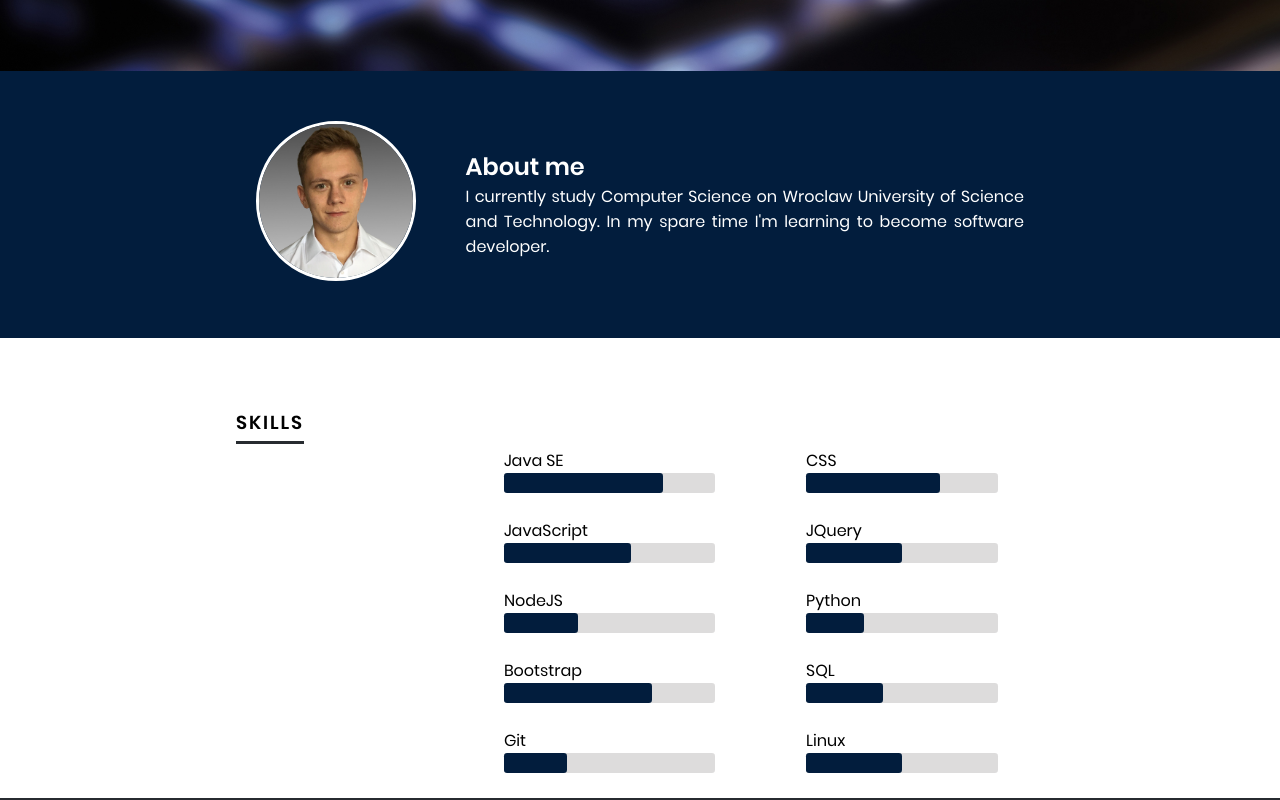
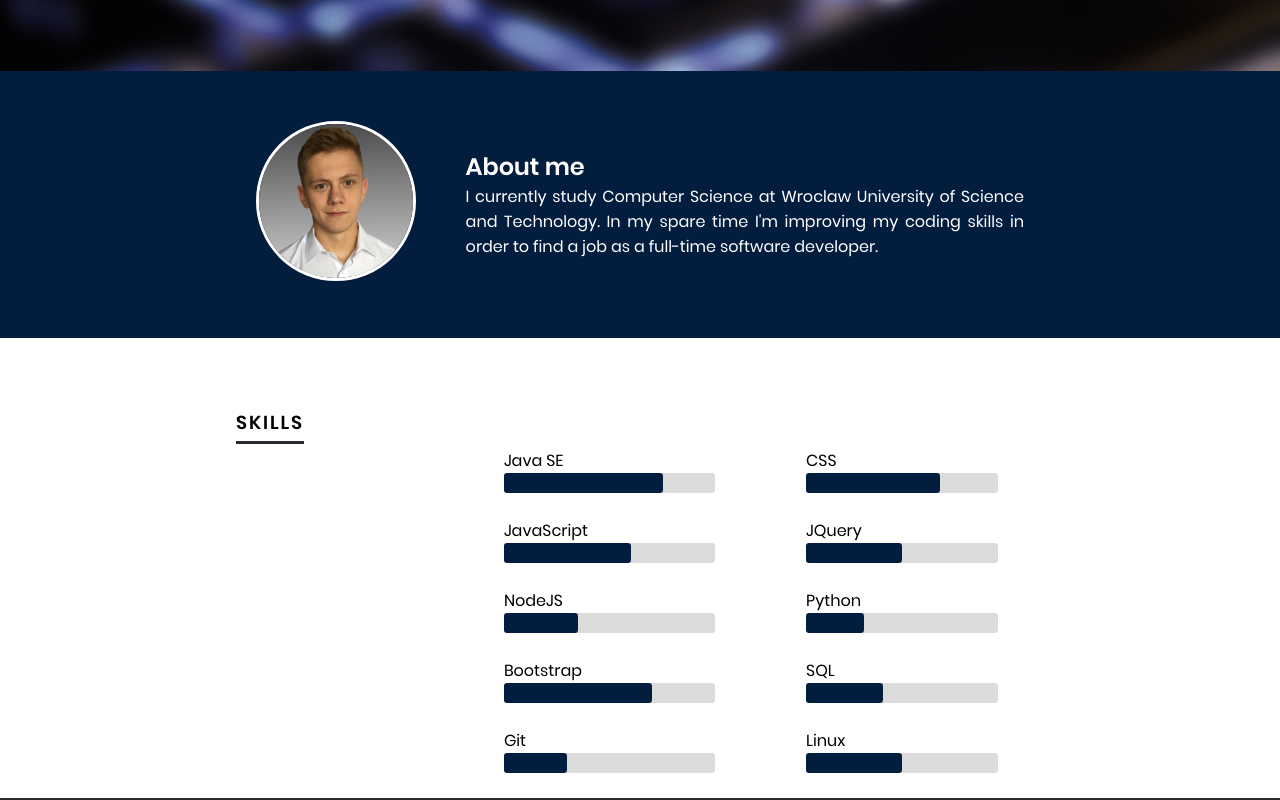
Before and after one commit to jakubfaldasz/jakubfaldasz.github.io, a plain HTML site: page index.html in a window 1280 px wide. Shown: the part 729-1529 px from the top of the page. Drawn offline with nearby package versions, Linux system fonts and the light colour scheme; some icons are missing; a web font is replaced by a local one.

Commit message:
Update index.html

```diff
--- a/index.html
+++ b/index.html
@@ -68,7 +68,7 @@
                 <div class="description">
                     <h1>About me</h1>
                     <p class="aboutSection">
-                        I currently study Computer Science on Wroclaw University of Science and Technology. In my spare time I'm learning to become software developer.
+                        I currently study Computer Science at Wroclaw University of Science and Technology. In my spare time I'm improving my coding skills in order to find a job as a full-time software developer.
                     </p>
                 </div>
             </div>
```
